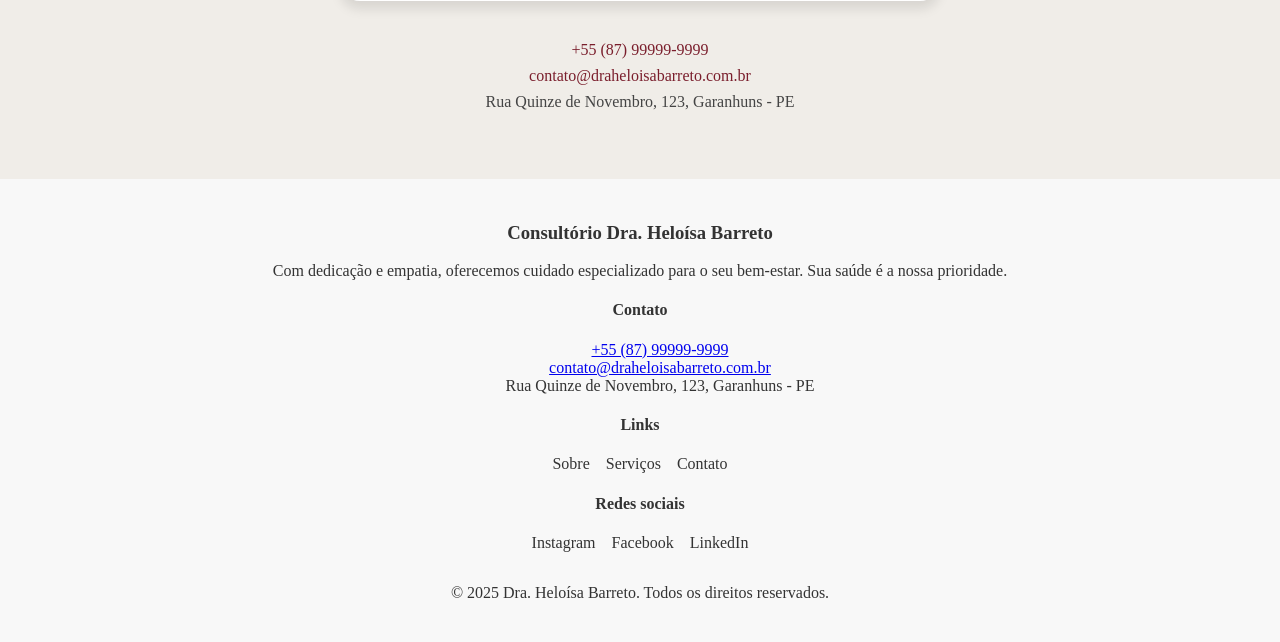
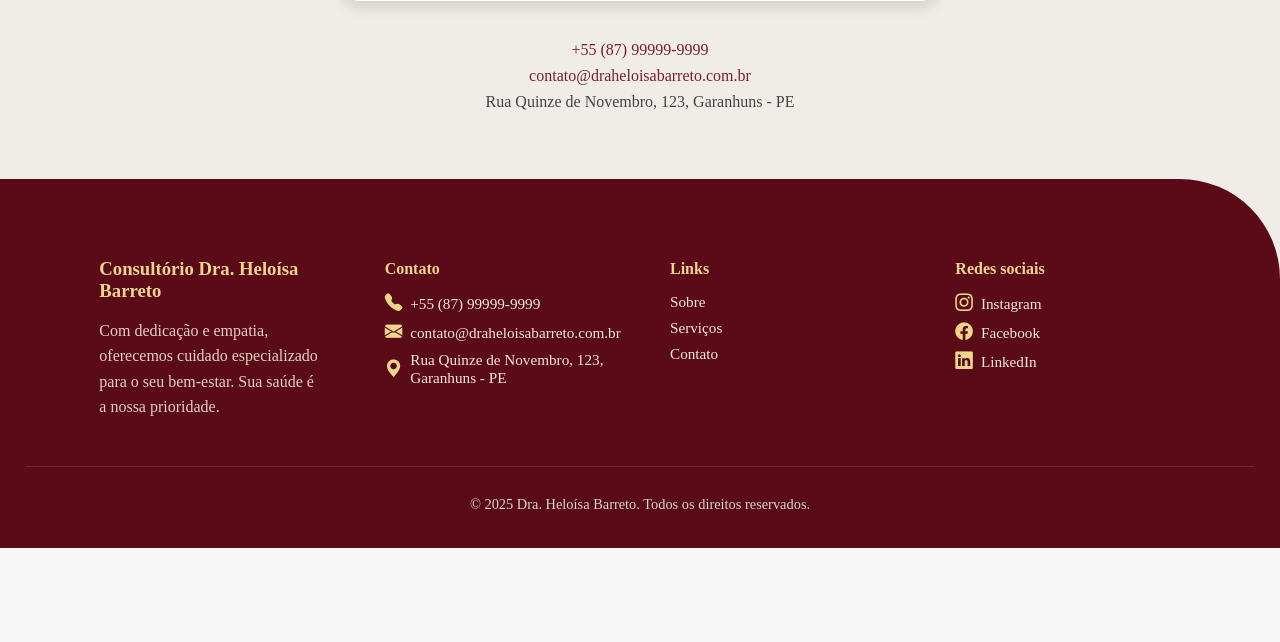
Before and after one commit to KauaVDSB/OdontoLandingPage, a Flask app: page / in a window 1280 px wide. Shown: the part 3674-4316 px from the top of the page. After the commit the page ends 4222 px from the top, so only its background shows below. Run offline with Flask 3, Linux system fonts and the light colour scheme.

Commit message:
Footer completamente estilizado.

```diff
--- a/odonto/static/css/base/footer.css
+++ b/odonto/static/css/base/footer.css
@@ -1,3 +1,84 @@
+@import url("https://cdn.jsdelivr.net/npm/bootstrap-icons@1.11.3/font/bootstrap-icons.min.css");
+
+.base-cor-neutra {
+    background-color: var(--cor-neutra-principal);
+    height: fit-content;
+}
+
+.footer {
+    padding: 60px 2% 20px;
+    border-top-right-radius: 100px;
+
+    color: var(--cor-secundaria-clara);
+    background-color: var(--cor-primaria-escura);
+}
+
+.footer-conteudo {
+    margin-bottom: 30px;
+    padding: 0 6%;
+    display: grid;
+    grid-template-columns: repeat(auto-fit, minmax(200px, 1fr));
+    gap: 60px;
+}
+
+.footer h3,
+.footer h4 {
+    margin-bottom: 15px;
+    color: var(--cor-dourado-claro);
+}
+
+.footer-sobre p {
+    font-size: 1rem;
+    line-height: 1.6;
+    color: var(--cor-secundaria-media);
+}
+
+.footer-info-contato ul,
+.footer-links ul,
+.footer-social ul {
+    margin: 0;
+    padding: 0;
+    list-style: none;
+}
+
+.footer ul li {
+    margin-bottom: 8px;
+    display: flex;
+    align-items: center;
+    gap: 8px;
+    font-size: 0.95rem;
+    flex-wrap: nowrap;
+}
+
+.footer ul li i {
+    font-size: 1.1rem;
+    color: var(--cor-dourado-claro);
+}
+
+.footer a{
+    display: inline-flex;
+    align-items: center;
+    gap: 8px;
+    flex-wrap: nowrap;
+    color: var(--cor-secundaria-clara);
+    text-decoration: none;
+    transition: all 0.3s ease;
+}
+.footer a:hover {
+    color: var(--cor-dourado-claro);
+    transform: translateY(-3px);
+    text-decoration: underline;
+    text-shadow: 2px 2px 10px rgba(0, 0, 0, 0.8);
+}
+
+.footer-copy {
+    padding-top: 15px;
+    border-top: 1px solid var(--cor-primaria-media);
+    font-size: 0.9rem;
+    text-align: center;
+    color: var(--cor-neutra-media);
+}
+/*
 footer {
     display: flex;
     flex-direction: column;
@@ -30,4 +111,4 @@ footer {
         flex-direction: column;
         gap: 0.5rem;
     }
-}
+} */
--- a/odonto/templates/base/footer.html
+++ b/odonto/templates/base/footer.html
@@ -1,5 +1,6 @@
 <link rel="stylesheet" href="{{ url_for('static', filename='css/base/footer.css') }}">
 
+<div class="base-cor-neutra">
     <footer class="footer">
         <div class="footer-conteudo">
             <div class="footer-sobre">
@@ -18,11 +19,11 @@
                     </li>
                     <li>
                         <a href="mailto:contato@draheloisabarreto.com.br">
-                        <i class="bi bi-"></i> contato@draheloisabarreto.com.br
+                            <i class="bi bi-envelope-fill"></i> contato@draheloisabarreto.com.br
                         </a>
                     </li>
                     <li>
-                    <i class="bi bi-"></i> Rua Quinze de Novembro, 123, Garanhuns - PE
+                        <i class="bi bi-geo-alt-fill"></i> Rua Quinze de Novembro, 123, Garanhuns - PE
                     </li>
                 </ul>
             </div>
@@ -43,16 +44,19 @@
                 <ul>
                     <li>
                         <a href="https://instagram.com" aria-label="Visite nosso Instagram" target="_blank" rel="noopener noreferrer">
+                            <i class="bi bi-instagram"></i>
                             Instagram
                         </a>
                     </li>
                     <li>
                         <a href="#" aria-label="Visite nosso Facebook" target="_blank" rel="noopener noreferrer">
+                            <i class="bi bi-facebook"></i>
                             Facebook
                         </a>
                     </li>
                     <li>
                         <a href="#" aria-label="Visite nosso LinkedIn" target="_blank" rel="noopener noreferrer">
+                            <i class="bi bi-linkedin"></i>
                             LinkedIn
                         </a>
                     </li>
@@ -65,6 +69,7 @@
         </div>
 
     </footer>
+</div>
 
 
     <!-- <div class="footer-links">
```
Lines whose indentation alone changed are shown as unchanged.
